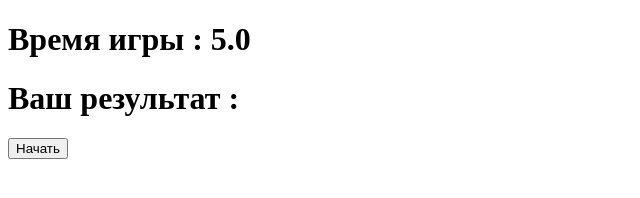
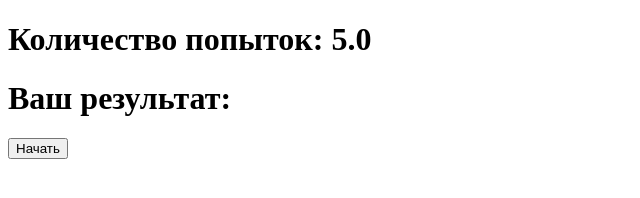
Before and after one commit to Without-Stint/JS-Game, a plain HTML site: page index.html in a window 1280 px wide. Shown: the whole page, without its empty margins (0-640 px from the left). Drawn offline with Linux system fonts and the light colour scheme.

Commit message:
version1,0

```diff
--- a/index.html
+++ b/index.html
@@ -10,8 +10,8 @@
 <body>
     <div class="app">
         <div class="app_header">
-            <h1 id="time-header">Время игры : <span id="time">5.0</span></h1>
-            <h1 id="result-header" class="hide">Ваш результат : <span id="result"></span></h1>
+            <h1 id="time-header">Количество попыток: <span id="time">5.0</span></h1>
+            <h1 id="result-header" class="hide">Ваш результат: <span id="result"></span></h1>
         </div>
         <div class="app__content">
             <button class="btn" id="start">Начать</button>
@@ -23,6 +23,6 @@
 
 
     </div>
-
+<script src="js/script.js"></script>
 </body>
 </html>
```
Also changed, not shown: js/script.js (added).
